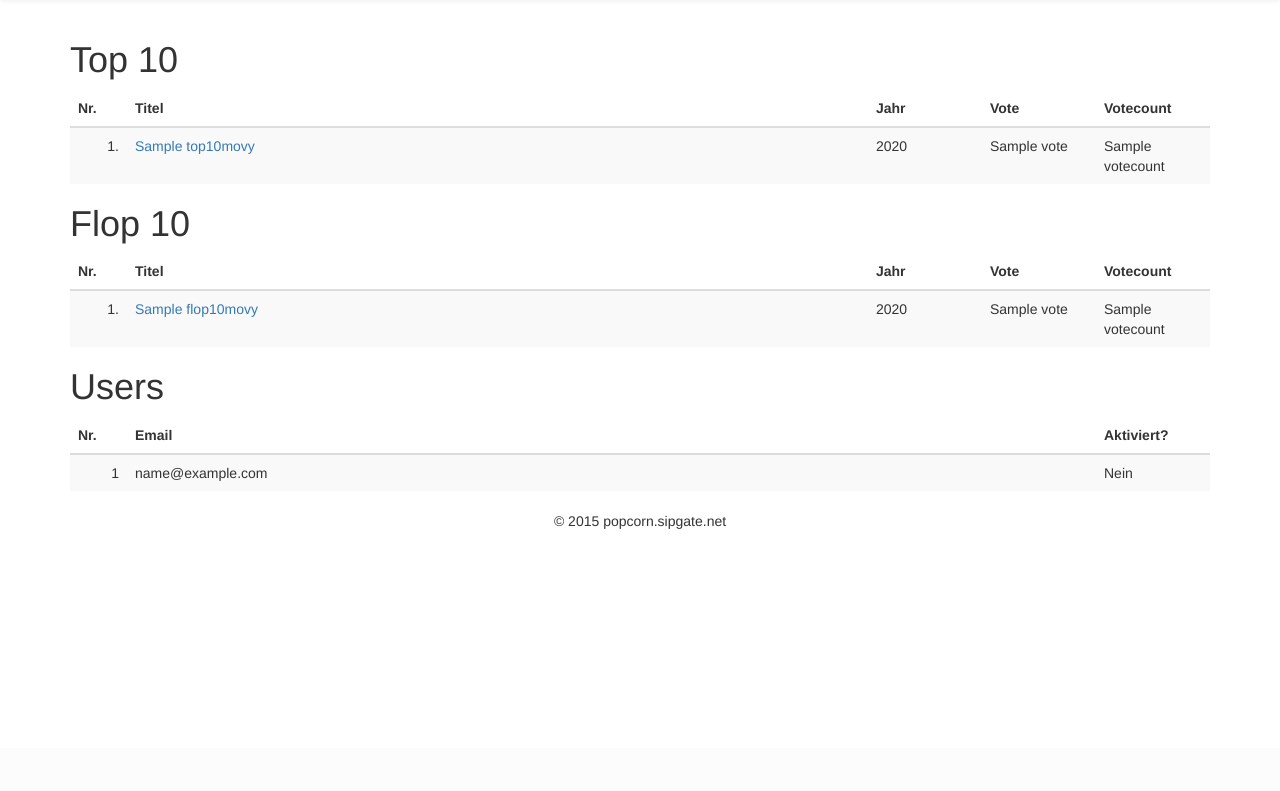
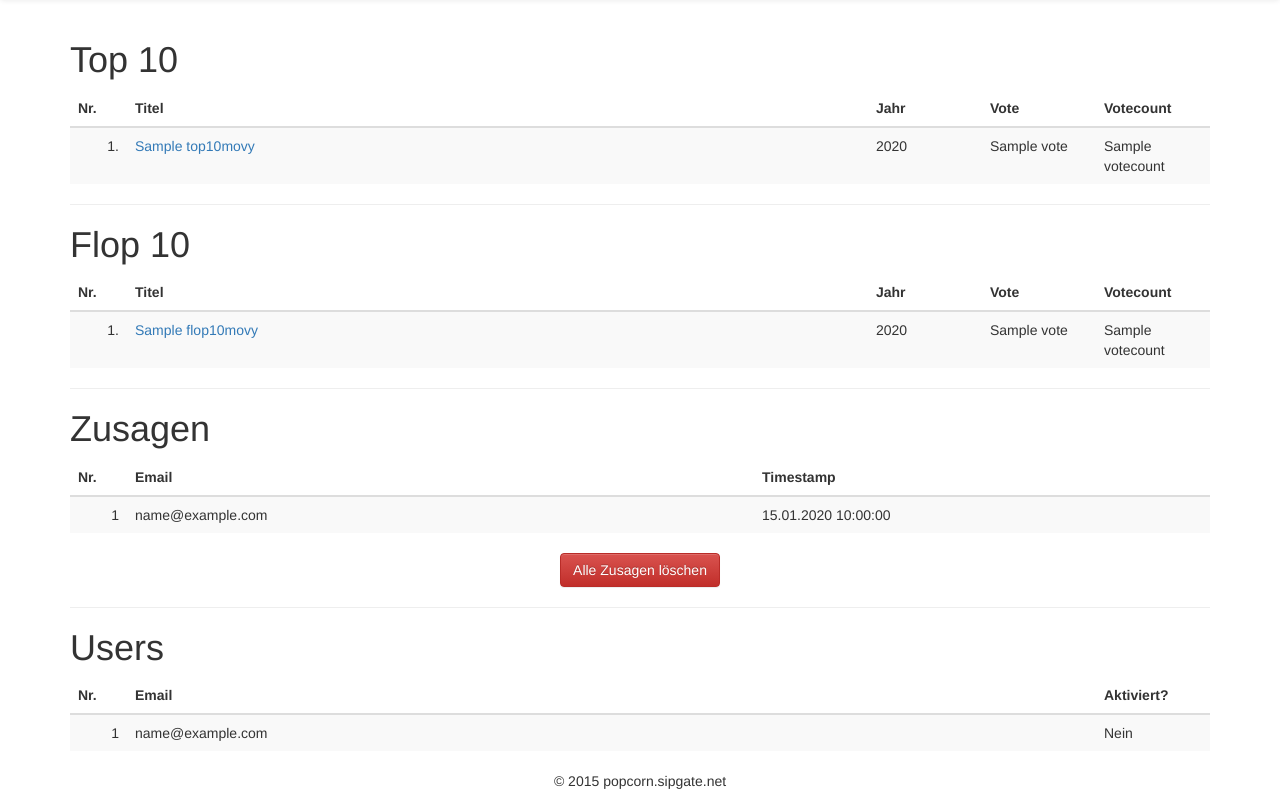
Before and after one commit to tpxtron/popcorn, a PHP site: template common/templates/admin_stats.html.twig in a window 1280 px wide. Shown: the part 52-843 px from the top of the page. Before the commit the page ends 581 px from the top, so only its background shows below. Run offline with PHP 8.4, Linux system fonts and the light colour scheme; the template is opened without the code that fills it: most values are stand-ins (such as "Sample title", 1, 10 or a date in 2020); some libraries are stand-ins or nearby versions.

Commit message:
added commitments to admin

```diff
--- a/common/templates/admin_stats.html.twig
+++ b/common/templates/admin_stats.html.twig
@@ -33,6 +33,7 @@
 				{% endfor %}
 				</tbody>
 			</table>
+			<hr />
 			<h1>Flop 10</h1>
 			<table class="table table-striped">
 				<thead>
@@ -56,6 +57,30 @@
 				{% endfor %}
 				</tbody>
 			</table>
+			<hr />
+			<h1>Zusagen</h1>
+			<table class="table table-striped">
+				<thead>
+					<tr>
+						<th width="5%">Nr.</th>
+						<th width="55%">Email</th>
+						<th width="40%">Timestamp</th>
+					</tr>
+				</thead>
+				<tbody>
+				{% for commitment in commitments %}
+					<tr>
+						<td align="right">{{ loop.index }}</td>
+						<td>{{ commitment.email }}</td>
+						<td>{{ commitment.timestamp|date("d.m.Y H:i:s") }}</td>
+					</tr>
+				{% endfor %}
+				</tbody>
+			</table>
+			<div class="text-center">
+				<button id="btnDropCommitments" class="btn btn-danger">Alle Zusagen löschen</button>
+			</div>
+			<hr />
 			<h1>Users</h1>
 			<table class="table table-striped">
 				<thead>
--- a/public/js/admin.js
+++ b/public/js/admin.js
@@ -19,4 +19,15 @@ $(document).ready(function() {
 		$('#deleteModal_id').val(id);
 		$('#deleteModal').modal('show');
 	});
+
+	$('#btnDropCommitments').click(function(e) {
+		if(confirm("Sicher?")) {
+			$.ajax({
+				method: "post",
+				url: "/admin/deletecommitments"
+			}).done(function() {
+				document.location.reload();
+			});
+		}
+	});
 });
```
Also changed, not shown: common/db.php (+14 -0 lines), public/index.php (+8 -0 lines).
